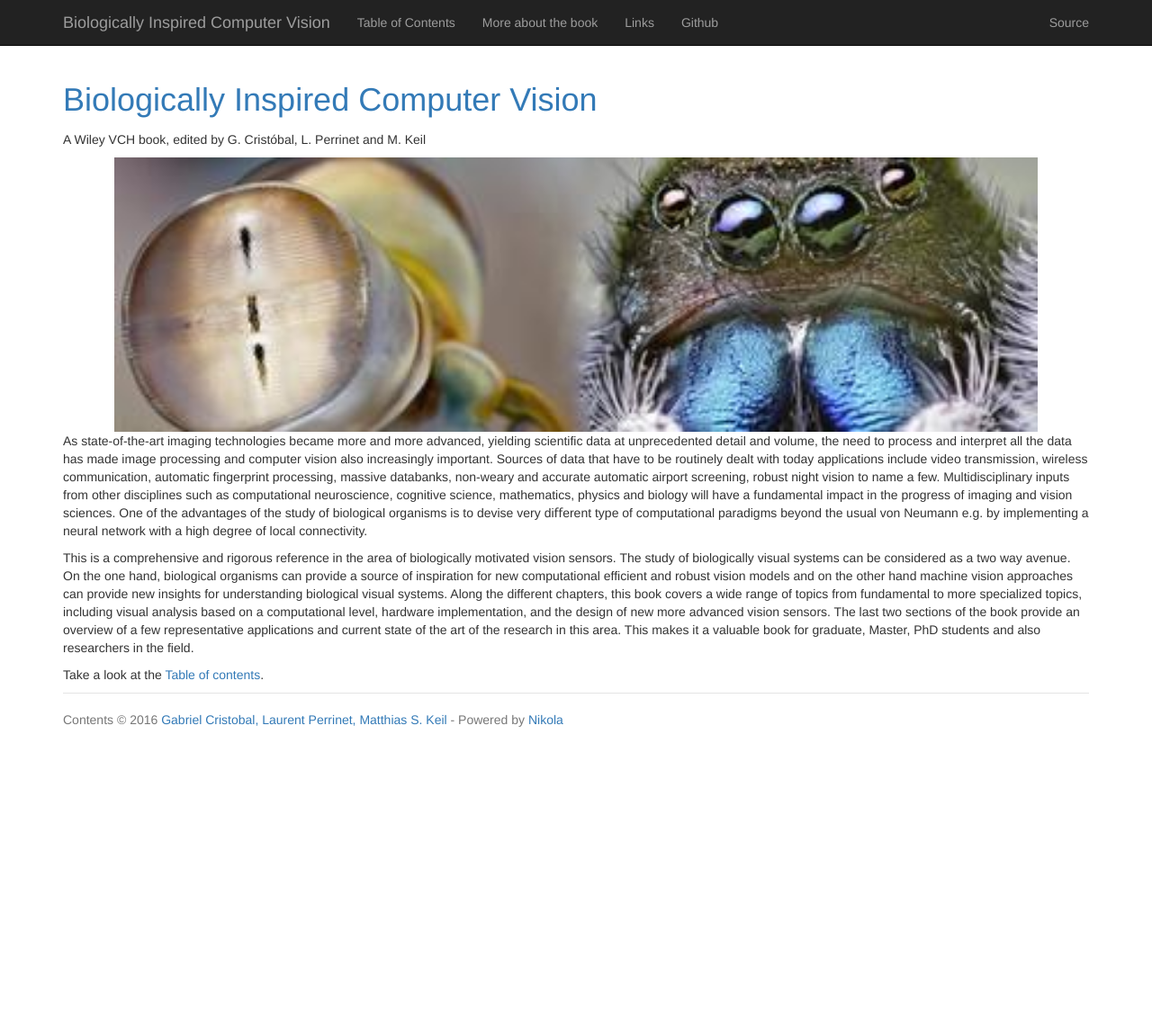
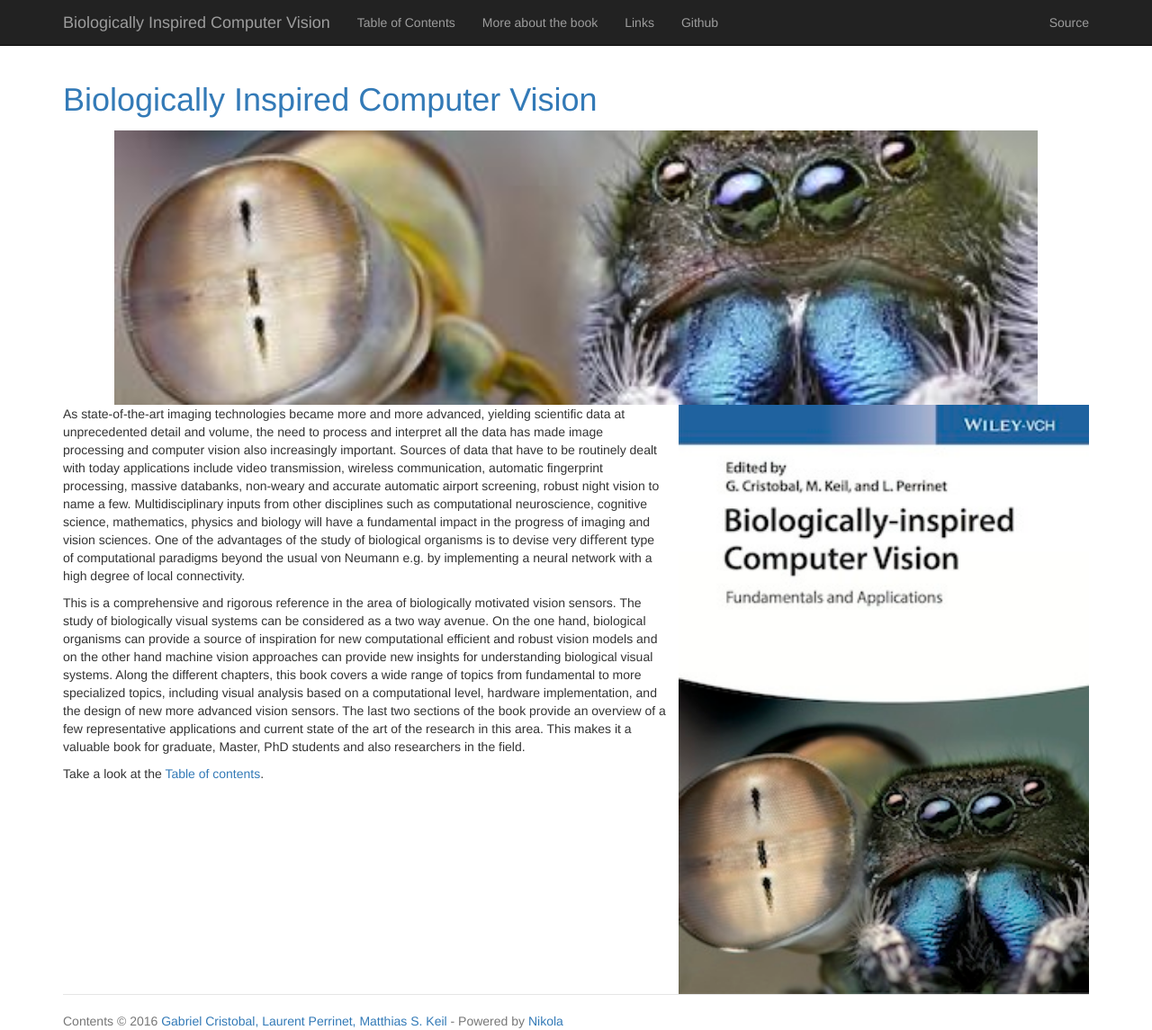
Before and after one commit to bicv/bicv.github.io, a plain HTML site: page index.html in a window 1280 px wide. Shown: the whole page at 90% size. Before the commit the page ends 810 px from the top, so only its background shows below. Drawn offline with Linux system fonts and the light colour scheme.

Commit message:
updating site

```diff
--- a/index.html
+++ b/index.html
@@ -83,8 +83,8 @@
 
     </header><div class="e-content entry-content" itemprop="articleBody text">
     <div>
-<p>A Wiley VCH book, edited by G. Cristóbal, L. Perrinet and M. Keil</p>
 <a class="reference external image-reference" href="images/bicv_banner.jpg"><img alt="book's banner" class="align-center" src="images/bicv_banner.thumbnail.jpg" style="width: 100%;"></a>
+<a class="reference external image-reference" href="images/bicv_cover.jpg"><img alt="book's cover" class="align-right" src="images/bicv_cover.thumbnail.jpg" style="width: 40%;"></a>
 <p>As state-of-the-art imaging technologies became more and more advanced, yielding scientific data at unprecedented detail and volume, the need to process and interpret all the data has made image processing and computer vision also increasingly important. Sources of data that have to be routinely dealt with today applications include video transmission, wireless communication, automatic  fingerprint processing, massive databanks, non-weary and accurate automatic airport screening, robust night vision to name a few. Multidisciplinary inputs from other disciplines such as computational neuroscience, cognitive science, mathematics, physics and  biology will have a fundamental impact  in the progress of imaging and vision sciences. One of the advantages of the study of biological organisms is to devise very diﬀerent type of computational paradigms beyond the usual von Neumann e.g. by implementing a neural network with a high degree of local connectivity.</p>
 <p>This is a comprehensive and rigorous reference in the area of biologically motivated vision sensors. The study of biologically visual systems can be considered as a two way avenue. On the one hand, biological organisms can provide a source of inspiration for new computational efficient and robust vision models and on the other hand machine vision approaches can provide new insights for understanding biological visual systems. Along the different chapters, this book covers a wide range of topics from fundamental to more specialized topics, including visual analysis based on a computational level, hardware implementation, and the design of new more advanced vision sensors. The last two sections of the book provide an overview of a few representative applications and current state of the art of the research in this area. This makes it a valuable book for graduate, Master, PhD students and also researchers in the field.</p>
 <p>Take a look at the <a class="reference external" href="toc/">Table of contents</a>.</p>
```
Also changed, not shown: 2 other files.
